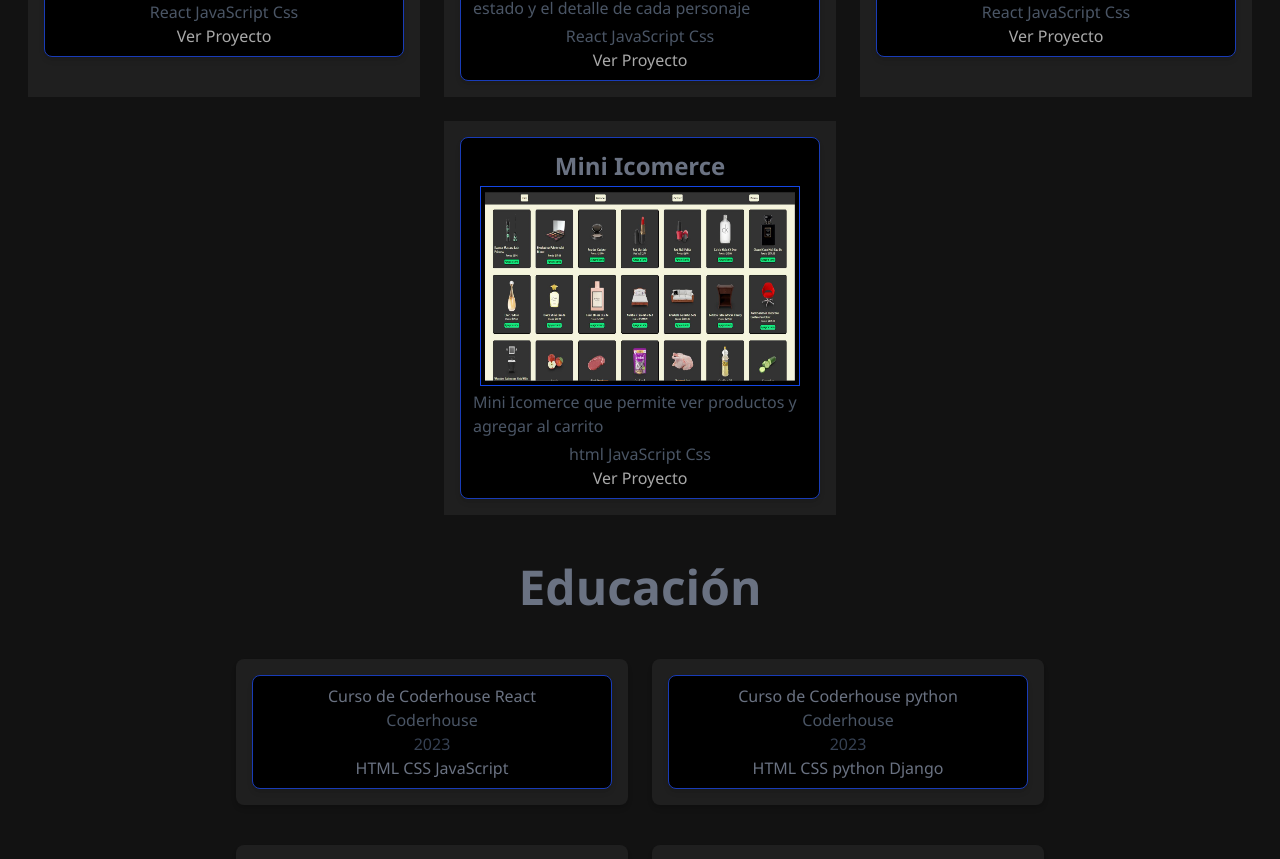
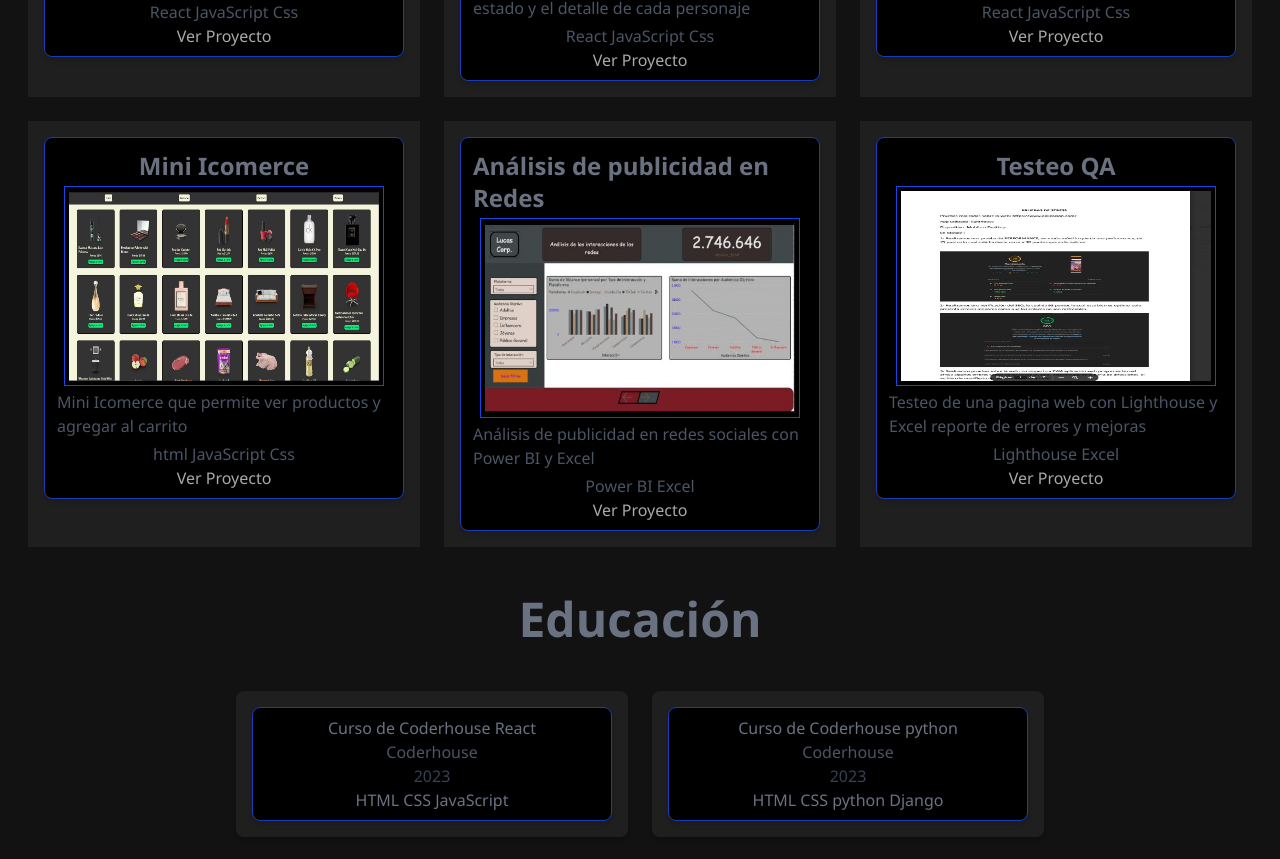
Before and after one commit to spawnew/Portafolio, a React (Vite) app: page / in a window 1280 px wide. Shown: the part 1260-2119 px from the top of the page. Built offline with nearby package versions, Linux system fonts and the light colour scheme.

Commit message:
agregado de algunos cursos mas

```diff
--- a/data.js
+++ b/data.js
@@ -5,6 +5,8 @@ import pokemon from './src/assets/pokemon.JPG'
 import rick from './src/assets/rick.JPG'
 import calculadora from './src/assets/calculadora.JPG'
 import supermercado from './src/assets/supermercado.JPG'
+import data from './src/assets/data.JPG'
+import testing from './src/assets/testing.JPG'
 const proyecto = [
     {
         id:1,
@@ -69,6 +71,24 @@ const proyecto = [
       url:" https://tp-talent-tech.netlify.app/",
       githubUrl: "#"
     },
+    {
+        id:8,
+      title: "Análisis de publicidad en Redes",
+      description: "Análisis de publicidad en redes sociales con Power BI y Excel",
+      image: data,
+      tecnologia: ["Power BI ", " Excel "],
+      url:" https://drive.google.com/drive/folders/1TD4FNr33dFZF5FrGZ-YGtpa6a2JtjX_M?usp=drive_link",
+      githubUrl: "#"
+    },
+    {
+        id:8,
+      title: "Testeo QA",
+      description: "Testeo de una pagina web con Lighthouse y Excel reporte de errores y mejoras",
+      image: testing,
+      tecnologia: ["Lighthouse ", " Excel "],
+      url:" https://drive.google.com/drive/folders/1fQrDD69DddZ1fQbrLJBO9lhZZ0hkEydL?usp=drive_link",
+      githubUrl: "#"
+    },
 ]
 
 
--- a/src/index.css
+++ b/src/index.css
@@ -55,6 +55,7 @@ button {
   border: 1px solid #1924f3;
   cursor: pointer;
   transition: border-color 0.25s;
+
 }
 button:hover {
   border-color: #646cff;
```
Also changed, not shown: src/assets/data.JPG (added), src/assets/testing.JPG (added).
